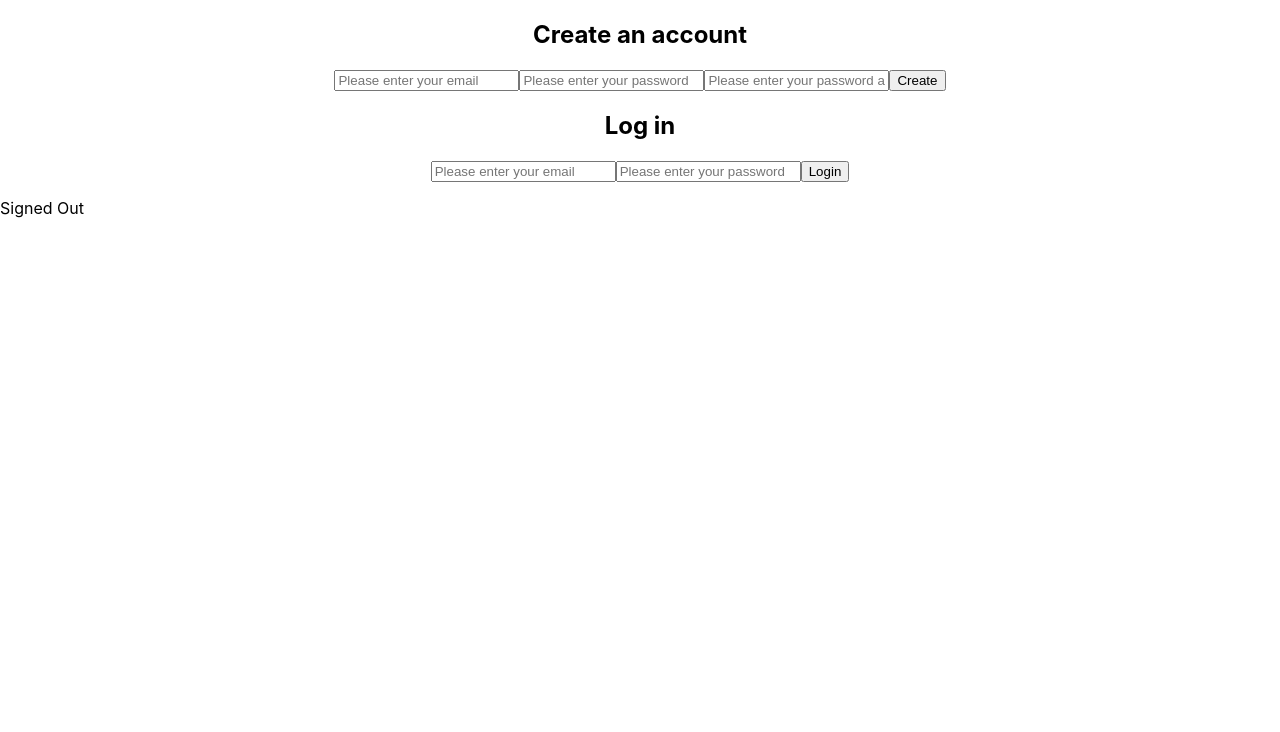
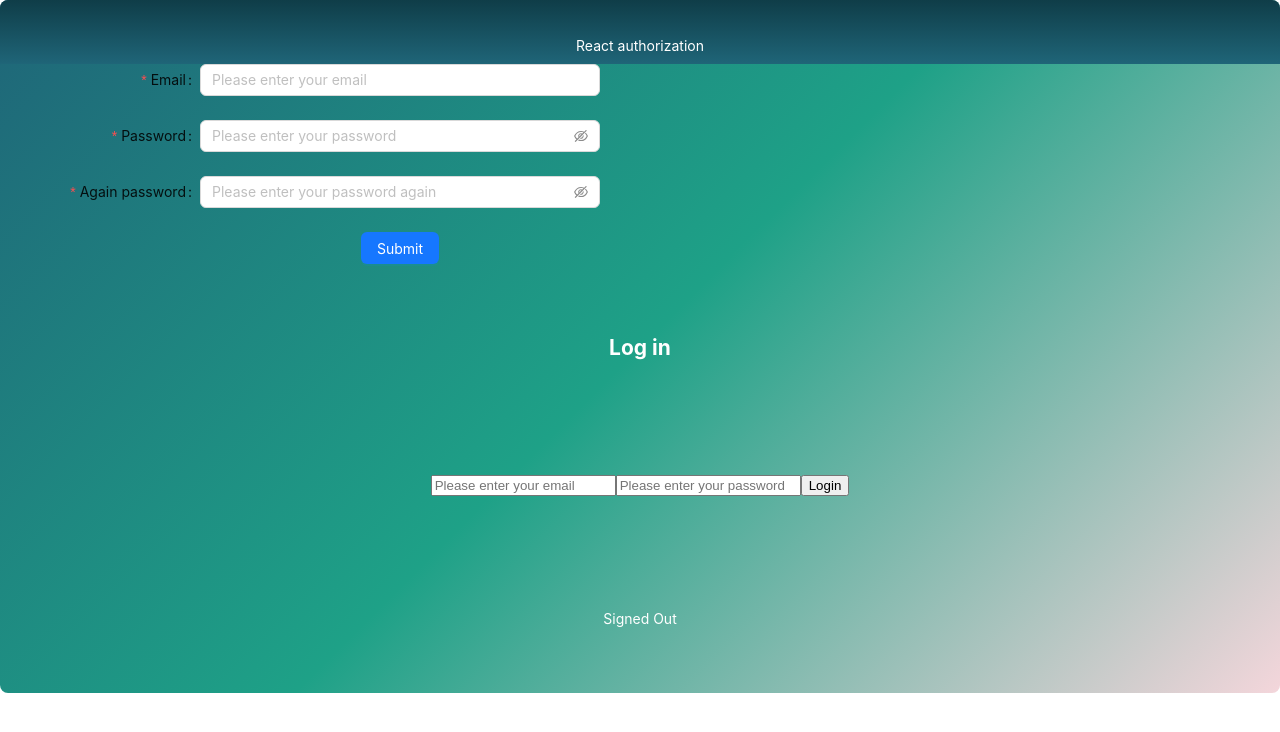
Before and after one commit to Alexander-Konstantinovich/Authorization, a React (Vite) app: page / in a window 1280 px wide. Shown: the top 732 px of the page. Built offline with nearby package versions, Linux system fonts and the light colour scheme; no server answers.

Commit message:
feat: use antD for signUp

```diff
--- a/package.json
+++ b/package.json
@@ -16,6 +16,7 @@
   },
   "dependencies": {
     "@reduxjs/toolkit": "^2.2.6",
+    "antd": "^5.19.0",
     "firebase": "^10.12.2",
     "react": "^18.2.0",
     "react-dom": "^18.2.0",
--- a/src/App.css
+++ b/src/App.css
@@ -21,7 +21,7 @@
   justify-content: center;
   font-size: calc(10px + 2vmin);
 }
-form{
+body{
   text-align: center;
 }
 
--- a/src/App.tsx
+++ b/src/App.tsx
@@ -3,12 +3,63 @@ import AuthDetails from "./components/auth/AuthDetails"
 import SignIn from "./components/auth/SignIn"
 import SignUp from "./components/auth/SignUp"
 
+import { Flex, Layout } from 'antd';
 
-const App = () => {
-  return <div>
-    <SignUp />
-    <SignIn />
-    <AuthDetails />
+const { Header, Content } = Layout;
+
+const layoutStyle: React.CSSProperties = {
+  borderRadius: 8,
+  overflow: 'hidden',
+  width: 'calc(100%)',
+  maxWidth: 'calc(100%)',
+  background: 'linear-gradient(135deg, #1f6578, #1ea187, #f4d6db)',
+};
+
+const headerStyle: React.CSSProperties = {
+  textAlign: 'center',
+  color: '#fff',
+  height: 64,
+  paddingInline: 48,
+  lineHeight: '64px',
+  background: 'linear-gradient(to bottom, #0f3d48, #1f6578)',
+};
+
+const contentStyle: React.CSSProperties = {
+  textAlign: 'center',
+  minHeight: 120,
+  lineHeight: '120px',
+  color: '#fff',
+};
+
+
+
+const App: React.FC = () => {
+  return(
+  <div>
+  <Flex gap="middle" wrap>
+    <Layout style={layoutStyle}>
+      <Header style={headerStyle}><p>React authorization</p></Header>
+      <Content style={contentStyle}>
+      <SignUp />
+      <SignIn />
+     <AuthDetails />
+      </Content>
+    </Layout>
+
+
+  </Flex>
   </div>
-}
+)};
+
+
+
+
+
+// const App = () => {
+//   return <div>
+//     <SignUp />
+//     <SignIn />
+//     <AuthDetails />
+//   </div>
+// }
 export default App
--- a/src/components/auth/AuthDetails.tsx
+++ b/src/components/auth/AuthDetails.tsx
@@ -1,6 +1,7 @@
 import React from "react"
 import { auth } from "../../fairbase"
 import { onAuthStateChanged, signOut } from "firebase/auth"
+import { Button } from "antd"
 
 const AuthDetails = () => {
   const [authUser, setAuthUser] = React.useState<any>(null)
@@ -26,7 +27,7 @@ const AuthDetails = () => {
       {authUser ? (
         <div>
           <p>{`Signed in as ${authUser.email}`}</p>
-          <button onClick={userSignOut}>Sign Out</button>
+          <Button type="primary" onClick={userSignOut}>Sign Out</Button>
         </div>
       ) : (
         <p>Signed Out</p>
--- a/src/components/auth/SignUp.tsx
+++ b/src/components/auth/SignUp.tsx
@@ -1,14 +1,23 @@
 import { createUserWithEmailAndPassword } from "firebase/auth"
 import { useState } from "react"
 import { auth } from "../../fairbase"
+import type { FormProps } from "antd"
+import { Button, Form, Input } from "antd"
+
+type UserType = {
+  email?: string
+  password?: string
+  copyPassword?: string
+  remember?: string
+}
+
 const SignUp = () => {
   const [email, setEmail] = useState("")
   const [password, setPassword] = useState("")
   const [copyPassword, setCopyPassword] = useState("")
   const [error, setError] = useState("")
 
-  function register(e:any) {
-    e.preventDefault()
+  function register() {
     if (password !== copyPassword) {
       setError("Passwords didn`t match")
       return
@@ -25,8 +34,68 @@ const SignUp = () => {
   }
 
   return (
-    <div>
-      <form
+    <Form
+      name="basic"
+      labelCol={{ span: 8 }}
+      wrapperCol={{ span: 16 }}
+      style={{ maxWidth: 600 }}
+      initialValues={{ remember: true }}
+      onFinish={register}
+      onFinishFailed={register}
+      autoComplete="off"
+    >
+      <Form.Item<UserType>
+        label="Email"
+        name="email"
+        rules={[{ required: true, message: "Please input your username!" }]}
+      >
+        <Input
+          placeholder="Please enter your email"
+          value={email}
+          onChange={e => setEmail(e.target.value)}
+        />
+      </Form.Item>
+
+      <Form.Item<UserType>
+        label="Password"
+        name="password"
+        rules={[{ required: true, message: "Please input your password!" }]}
+      >
+        <Input.Password
+          placeholder="Please enter your password"
+          value={password}
+          onChange={e => setPassword(e.target.value)}
+        />
+      </Form.Item>
+
+      <Form.Item<UserType>
+        label="Again password"
+        name="copyPassword"
+        rules={[{ required: true, message: "Please input your password!" }]}
+      >
+        <Input.Password
+          placeholder="Please enter your password again"
+          value={copyPassword}
+          onChange={e => setCopyPassword(e.target.value)}
+        />
+      </Form.Item>
+
+      <Form.Item wrapperCol={{ offset: 8, span: 16 }}>
+        <Button type="primary" htmlType="submit">
+          Submit
+        </Button>
+      </Form.Item>
+    </Form>
+  )
+}
+
+export default SignUp
+
+
+
+
+{
+  /* <form
       onSubmit={register}>
         <h2>Create an account</h2>
         <input
@@ -49,9 +118,5 @@ const SignUp = () => {
         />
         <button>Create</button>
         {error ? <p style={{color: 'red'}}>{error}</p>:''}
-      </form>
-    </div>
-  )
+      </form> */
 }
-
-export default SignUp
```
Also changed, not shown: src/app/hooks.ts (+4 -11 lines), src/app/store.ts (+9 -9 lines), src/main.tsx (+4 -4 lines), src/redux/user/slice.ts (added, +23 -0 lines), src/redux/user/selectors.ts (added), src/redux/user/types.ts (added), 1 other file (tests, documents, lock files or other folders).
